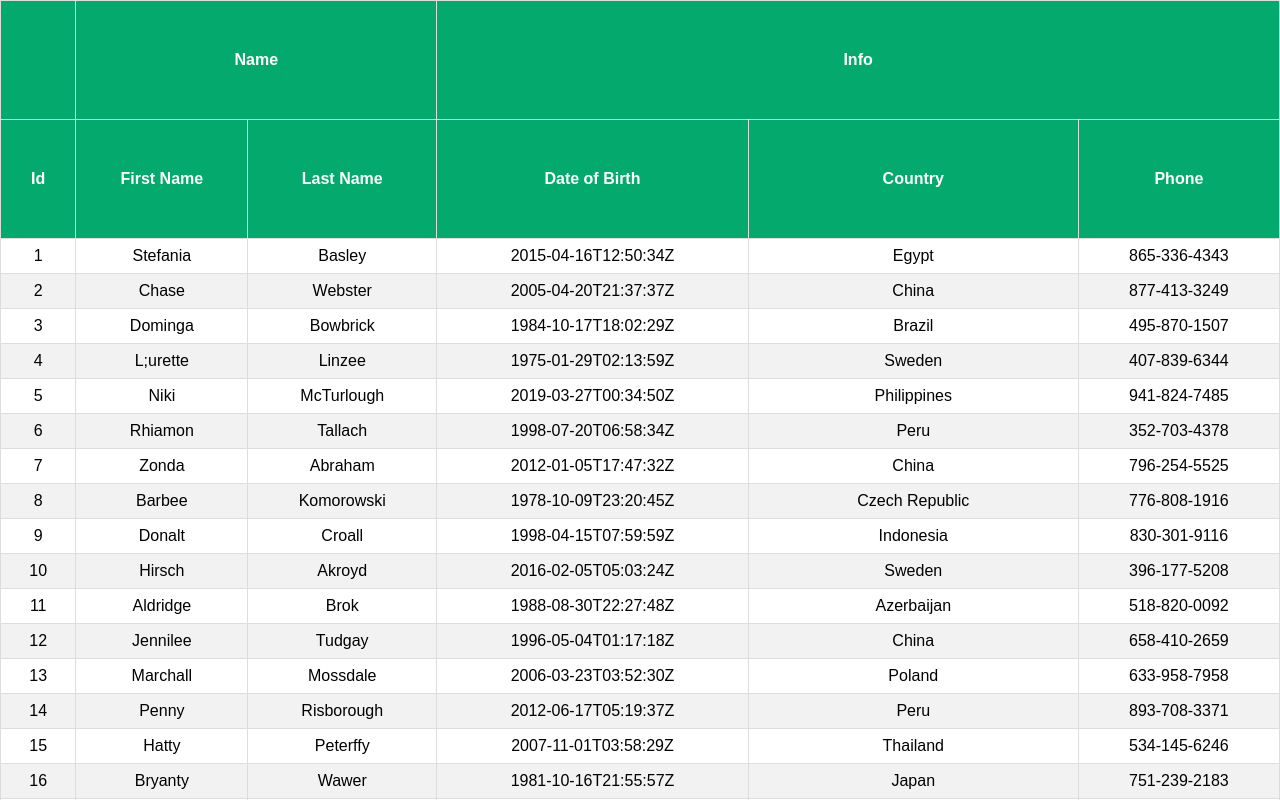
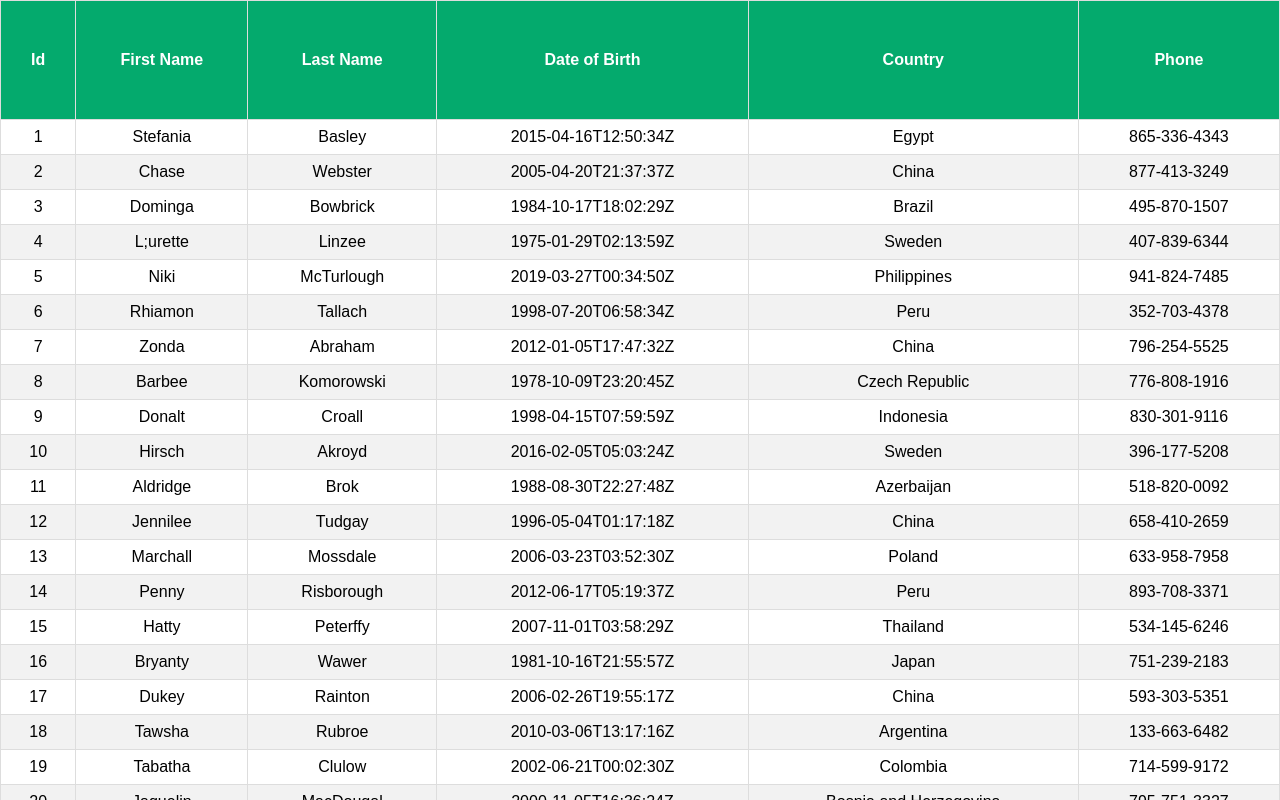
Before and after one commit to ElizabethGaneshan/demoTable, a React (Create React App) app: page / in a window 1280 px wide. Shown: the top 800 px of the page. Built offline with nearby package versions, Linux system fonts and the light colour scheme.

Commit message:
[Sorting every individual column]

```diff
--- a/src/App.js
+++ b/src/App.js
@@ -1,11 +1,12 @@
-import logo from './logo.svg';
 import './App.css';
-import { BasicTable } from "./components/BasicTable";
+// import { BasicTable } from "./components/BasicTable";
+import { SortingTable } from './components/SortingTable';
 
 function App() {
   return (
     <div className="App">
-      <BasicTable />
+      {/* <BasicTable /> */}
+      <SortingTable />
     </div>
   );
 }
--- a/src/components/BasicTable.js
+++ b/src/components/BasicTable.js
@@ -1,55 +1,55 @@
-import { useMemo } from "react";
-import { useTable } from "react-table";
-import { GROUPED_COLUMNS } from "./columns";
-import MOCK_DATA from "./MOCK_DATA.json";
-import "./Basictable.css";
+// import { useMemo } from "react";
+// import { useTable } from "react-table";
+// import { GROUPED_COLUMNS } from "./columns";
+// import MOCK_DATA from "./MOCK_DATA.json";
+// import "./Basictable.css";
 
-export const BasicTable = () => {
-  const columns = useMemo(() => GROUPED_COLUMNS, []);
-  const data = useMemo(() => MOCK_DATA, []);
-  //   useTable({ columns: COLUMNS, data: MOCK_DATA });
-  //   useTable({ columns: columns, data: data });
-  const tableInstance = useTable({ columns, data });
-  const {
-    getTableProps,
-    getTableBodyProps,
-    headerGroups, // a group of headers,
-    footerGroups,
-    rows, //on each we access the cells, and from each cell we call the render function passing in the string "cell".It picks the  value from MOCK_JSON data for each column.
-    prepareRow,
-  } = tableInstance;
-  return (
-    <table {...getTableProps()}>
-      <thead>
-        {headerGroups.map((headerGroups) => (
-          <tr {...headerGroups.getHeaderGroupProps()}>
-            {headerGroups.headers.map((column) => (
-              <th {...column.getHeaderProps()}>{column.render("Header")} </th>
-            ))}
-          </tr>
-        ))}
-      </thead>
-      <tbody {...getTableBodyProps()}>
-        {rows.map((row) => {
-          prepareRow(row);
-          return (
-            <tr {...row.getRowProps()}>
-              {row.cells.map((cell) => {
-                return <td {...cell.getCellProps()}>{cell.render("Cell")} </td>;
-              })}
-            </tr>
-          );
-        })}
-      </tbody>
-      <tfoot>
-        {footerGroups.map((footerGroup) => (
-          <tr {...footerGroup.getFooterGroupProps()}>
-            {footerGroup.headers.map((column) => (
-              <td {...column.getFooterProps}>{column.render("Footer")}</td>
-            ))}
-          </tr>
-        ))}
-      </tfoot>
-    </table>
-  );
-};
+// export const BasicTable = () => {
+//   const columns = useMemo(() => GROUPED_COLUMNS, []);
+//   const data = useMemo(() => MOCK_DATA, []);
+//   //   useTable({ columns: COLUMNS, data: MOCK_DATA });
+//   //   useTable({ columns: columns, data: data });
+//   const tableInstance = useTable({ columns, data });
+//   const {
+//     getTableProps,
+//     getTableBodyProps,
+//     headerGroups, // a group of headers,
+//     footerGroups,
+//     rows, //on each we access the cells, and from each cell we call the render function passing in the string "cell".It picks the  value from MOCK_JSON data for each column.
+//     prepareRow,
+//   } = tableInstance;
+//   return (
+//     <table {...getTableProps()}>
+//       <thead>
+//         {headerGroups.map((headerGroups) => (
+//           <tr {...headerGroups.getHeaderGroupProps()}>
+//             {headerGroups.headers.map((column) => (
+//               <th {...column.getHeaderProps()}>{column.render("Header")} </th>
+//             ))}
+//           </tr>
+//         ))}
+//       </thead>
+//       <tbody {...getTableBodyProps()}>
+//         {rows.map((row) => {
+//           prepareRow(row);
+//           return (
+//             <tr {...row.getRowProps()}>
+//               {row.cells.map((cell) => {
+//                 return <td {...cell.getCellProps()}>{cell.render("Cell")} </td>;
+//               })}
+//             </tr>
+//           );
+//         })}
+//       </tbody>
+//       <tfoot>
+//         {footerGroups.map((footerGroup) => (
+//           <tr {...footerGroup.getFooterGroupProps()}>
+//             {footerGroup.headers.map((column) => (
+//               <td {...column.getFooterProps}>{column.render("Footer")}</td>
+//             ))}
+//           </tr>
+//         ))}
+//       </tfoot>
+//     </table>
+//   );
+// };
--- /dev/null
+++ b/src/components/SortingTable.js
@@ -0,0 +1,60 @@
+import { useMemo } from "react";
+import { useTable, useSortBy } from "react-table";
+import { COLUMNS } from "./columns";
+import MOCK_DATA from "./MOCK_DATA.json";
+import "./Basictable.css";
+
+export const SortingTable = () => {
+  const columns = useMemo(() => COLUMNS, []);
+  const data = useMemo(() => MOCK_DATA, []);
+  //   useTable({ columns: COLUMNS, data: MOCK_DATA });
+  //   useTable({ columns: columns, data: data });
+  const tableInstance = useTable({ columns, data }, useSortBy);
+  const {
+    getTableProps,
+    getTableBodyProps,
+    headerGroups, // a group of headers,
+    footerGroups,
+    rows, //on each we access the cells, and from each cell we call the render function passing in the string "cell".It picks the  value from MOCK_JSON data for each column.
+    prepareRow,
+  } = tableInstance;
+  return (
+    <table {...getTableProps()}>
+      <thead>
+        {headerGroups.map((headerGroups) => (
+          <tr {...headerGroups.getHeaderGroupProps()}>
+            {headerGroups.headers.map((column) => (
+              <th {...column.getHeaderProps(column.getSortByToggleProps())}>
+                {column.render("Header")}
+                <span>
+                  {column.isSorted ? (column.isSortedDesc ? "down" : "up") : ""}
+                </span>
+              </th>
+            ))}
+          </tr>
+        ))}
+      </thead>
+      <tbody {...getTableBodyProps()}>
+        {rows.map((row) => {
+          prepareRow(row);
+          return (
+            <tr {...row.getRowProps()}>
+              {row.cells.map((cell) => {
+                return <td {...cell.getCellProps()}>{cell.render("Cell")} </td>;
+              })}
+            </tr>
+          );
+        })}
+      </tbody>
+      <tfoot>
+        {footerGroups.map((footerGroup) => (
+          <tr {...footerGroup.getFooterGroupProps()}>
+            {footerGroup.headers.map((column) => (
+              <td {...column.getFooterProps}>{column.render("Footer")}</td>
+            ))}
+          </tr>
+        ))}
+      </tfoot>
+    </table>
+  );
+};
--- a/src/components/columns.js
+++ b/src/components/columns.js
@@ -1,13 +1,55 @@
-export const GROUPED_COLUMNS = [
+// export const GROUPED_COLUMNS = [
+//   {
+//     Header: "Id",
+//     Footer: "Id",
+//     accessor: "id",
+//   },
+//   {
+//     Header: "Name",
+//     Footer: "Name",
+//     columns: [
+//       {
+//         Header: "First Name",
+//         accessor: "first_name",
+//         Footer: "First Name",
+//       },
+//       {
+//         Header: "Last Name",
+//         accessor: "last_name",
+//         Footer: "Last Name",
+//       },
+//     ],
+//   },
+
+//   {
+//     Header: "Info",
+//     Footer: "Info",
+//     columns: [
+//       {
+//         Header: "Date of Birth",
+//         accessor: "date_of_birth",
+//         Footer: "Date of Birth",
+//       },
+//       {
+//         Header: "Country",
+//         accessor: "country",
+//         Footer: "Country",
+//       },
+//       {
+//         Header: "Phone",
+//         accessor: "phone",
+//         Footer: "Phone",
+//       },
+//     ],
+//   },
+// ];
+
+export const COLUMNS = [
   {
     Header: "Id",
     Footer: "Id",
     accessor: "id",
   },
-  {
-    Header: "Name",
-    Footer: "Name",
-    columns: [
   {
     Header: "First Name",
     accessor: "first_name",
@@ -18,13 +60,6 @@ export const GROUPED_COLUMNS = [
     accessor: "last_name",
     Footer: "Last Name",
   },
-    ],
-  },
-
-  {
-    Header: "Info",
-    Footer: "Info",
-    columns: [
   {
     Header: "Date of Birth",
     accessor: "date_of_birth",
@@ -40,6 +75,4 @@ export const GROUPED_COLUMNS = [
     accessor: "phone",
     Footer: "Phone",
   },
-    ],
-  },
 ];
```
Lines whose indentation alone changed are shown as unchanged.
